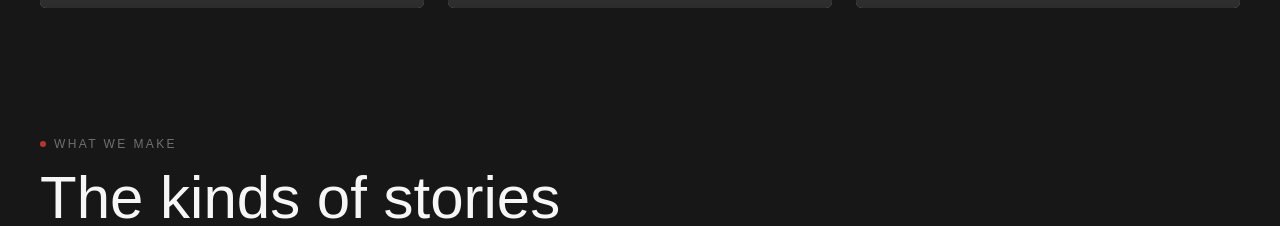
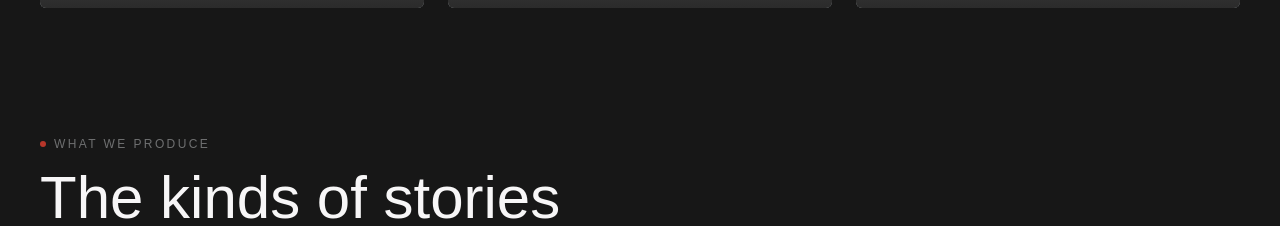
Before and after one commit to samjrmorgan/stage-two-media, a Next.js app: page / in a window 1280 px wide. Shown: the part 2860-3086 px from the top of the page. Built offline with nearby package versions, Linux system fonts and the light colour scheme; grey boxes are pictures that could not be loaded; a web font is replaced by a local one.

Commit message:
Rename "What We Make" section kicker to "What We Produce"
Co-Authored-By: Claude Sonnet 5 <noreply@anthropic.com>

```diff
--- a/src/app/page.tsx
+++ b/src/app/page.tsx
@@ -223,7 +223,7 @@ export default function Home() {
           <Reveal>
             <div className="flex flex-col md:flex-row md:items-end md:justify-between gap-6 mb-14">
               <div>
-                <Kicker>What We Make</Kicker>
+                <Kicker>What We Produce</Kicker>
                 <h2 className="font-display text-4xl md:text-6xl text-offwhite max-w-2xl">
                   The kinds of stories
                   <br />
```
